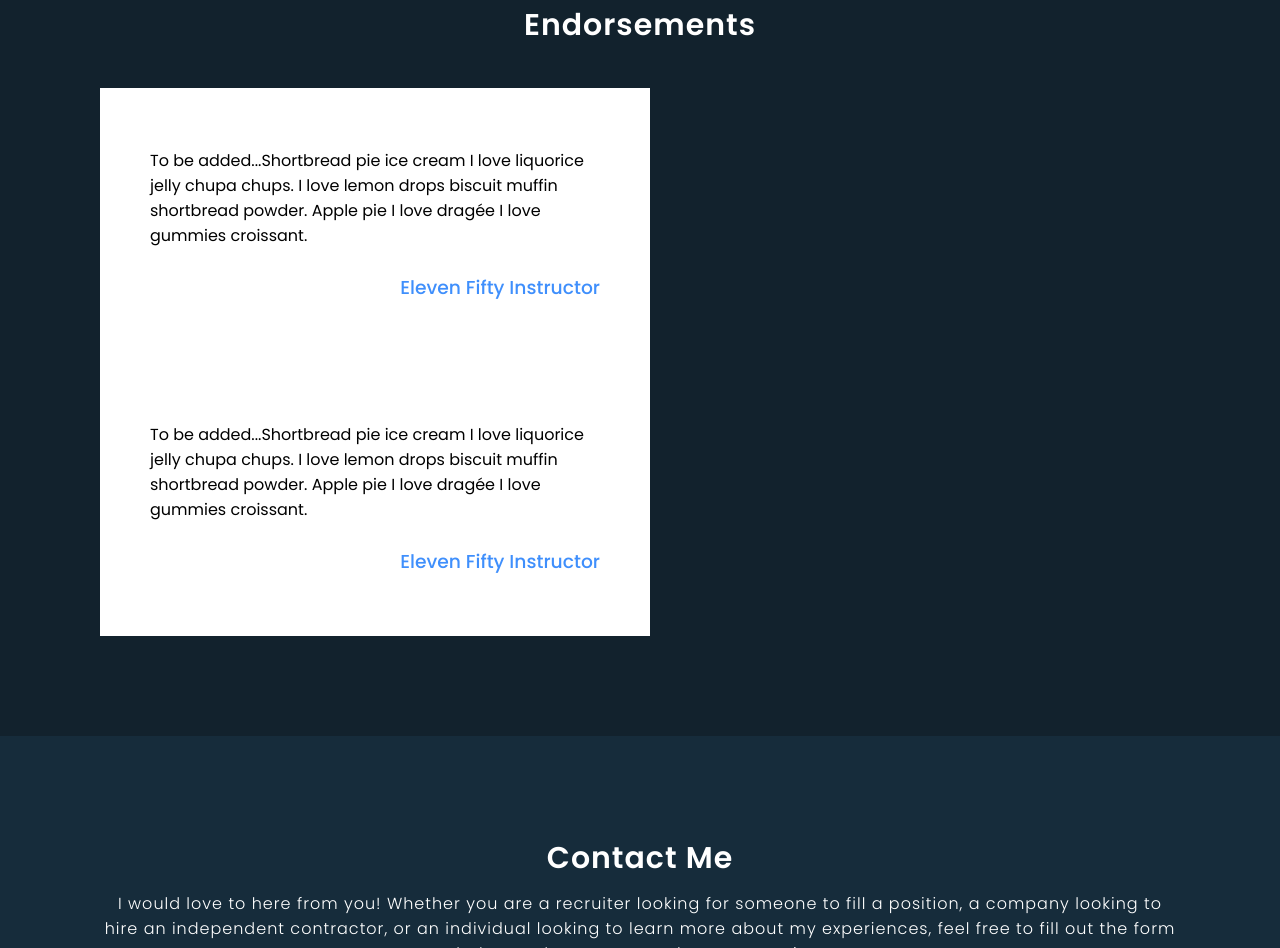
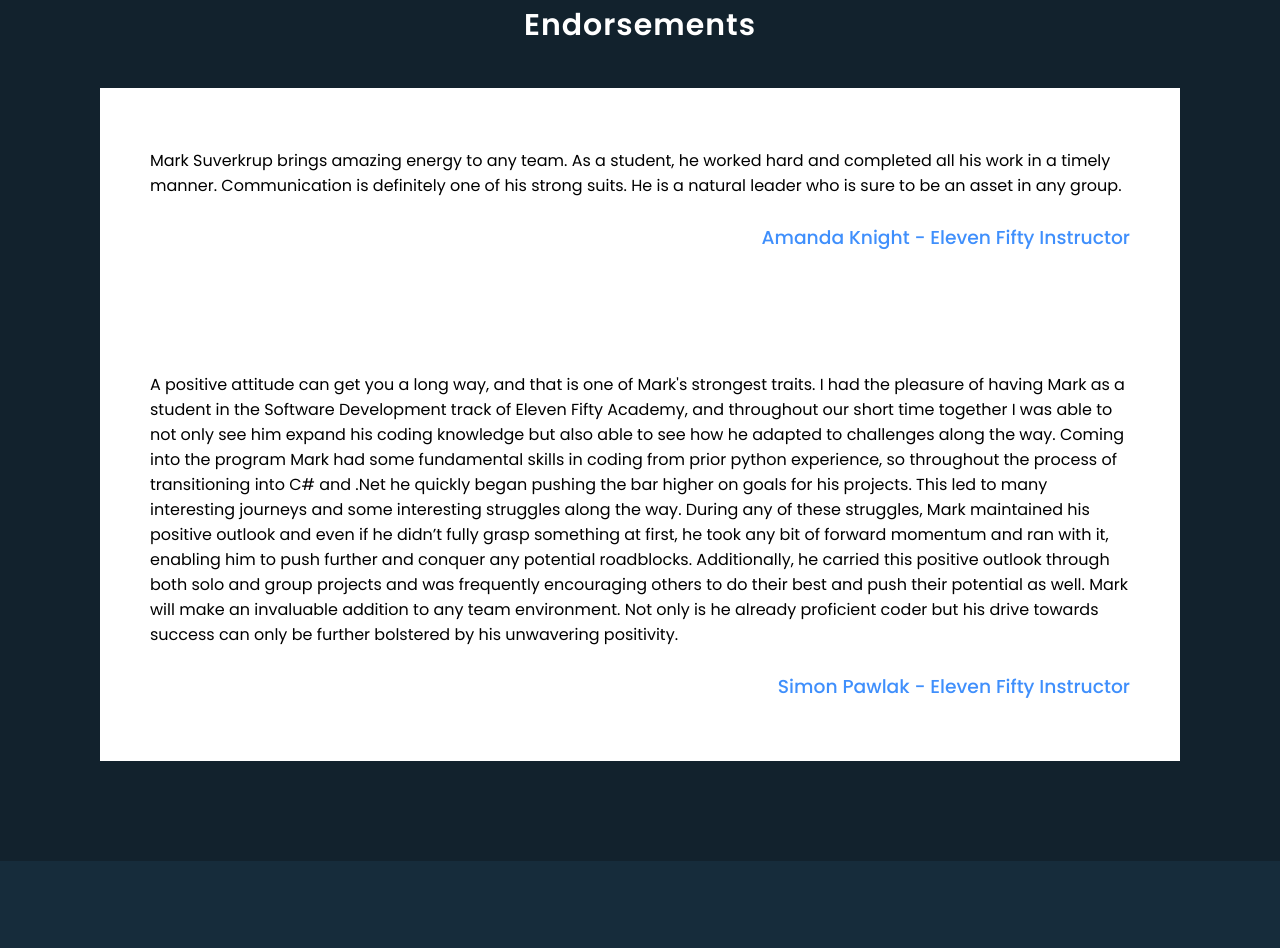
Before and after one commit to marksuverkrup/marksuverkrup.github.io, a plain HTML site: page index.html in a window 1280 px wide. Shown: the part 3297-4245 px from the top of the page. Drawn offline with Linux system fonts and the light colour scheme.

Commit message:
Endorsements added

```diff
--- a/index.html
+++ b/index.html
@@ -89,14 +89,14 @@
         <div class="container">
             <div class="contentBx">
                 <div>
-                    <p>To be added...Shortbread pie ice cream I love liquorice jelly chupa chups. I love lemon drops biscuit muffin shortbread powder. Apple pie I love dragée I love gummies croissant.</p><br>
-                    <h3>Eleven Fifty Instructor</h3>
+                    <p>Mark Suverkrup brings amazing energy to any team. As a student, he worked hard and completed all his work in a timely manner. Communication is definitely one of his strong suits. He is a natural leader who is sure to be an asset in any group.</p><br>
+                    <h3>Amanda Knight - Eleven Fifty Instructor</h3>
                 </div>
             </div>
             <div class="contentBx">
                 <div>
-                    <p>To be added...Shortbread pie ice cream I love liquorice jelly chupa chups. I love lemon drops biscuit muffin shortbread powder. Apple pie I love dragée I love gummies croissant.</p><br>
-                    <h3>Eleven Fifty Instructor</h3>
+                    <p>A positive attitude can get you a long way, and that is one of Mark's strongest traits. I had the pleasure of having Mark as a student in the Software Development track of Eleven Fifty Academy, and throughout our short time together I was able to not only see him expand his coding knowledge but also able to see how he adapted to challenges along the way. Coming into the program Mark had some fundamental skills in coding from prior python experience, so throughout the process of transitioning into C# and .Net he quickly began pushing the bar higher on goals for his projects. This led to many interesting journeys and some interesting struggles along the way. During any of these struggles, Mark maintained his positive outlook and even if he didn’t fully grasp something at first, he took any bit of forward momentum and ran with it, enabling him to push further and conquer any potential roadblocks. Additionally, he carried this positive outlook through both solo and group projects and was frequently encouraging others to do their best and push their potential as well. Mark will make an invaluable addition to any team environment. Not only is he already proficient coder but his drive towards success can only be further bolstered by his unwavering positivity.</p><br>
+                    <h3>Simon Pawlak - Eleven Fifty Instructor</h3>
                 </div>
             </div>
         </div>
--- a/portfolio2.css
+++ b/portfolio2.css
@@ -263,7 +263,7 @@
 {
     background: #fff;
     padding: 60px 50px;
-    width: 550px;
+    width: 1500px;
     justify-content: center;
     align-items: center;
     text-align: left;
@@ -447,7 +447,7 @@
     .testimonials .contentBx
     {
         padding: 60px 40px;
-        max-width: 550px;
+        max-width: 1000px;
         margin-bottom: 40px;
     }
     .testimonials .contentBx:last-child
```
